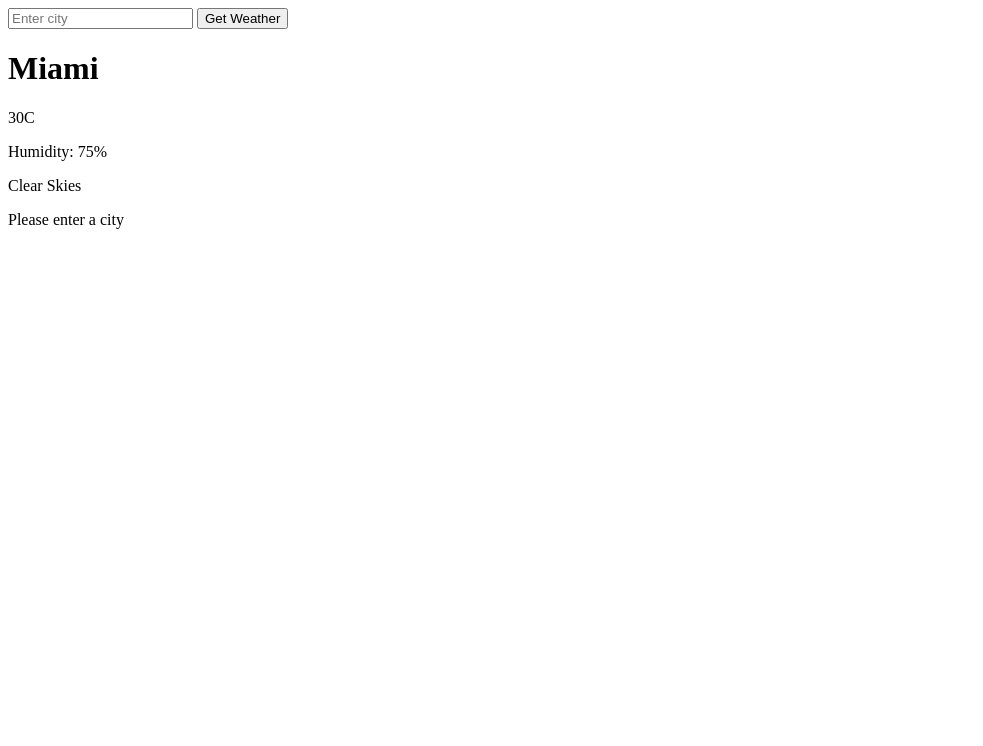
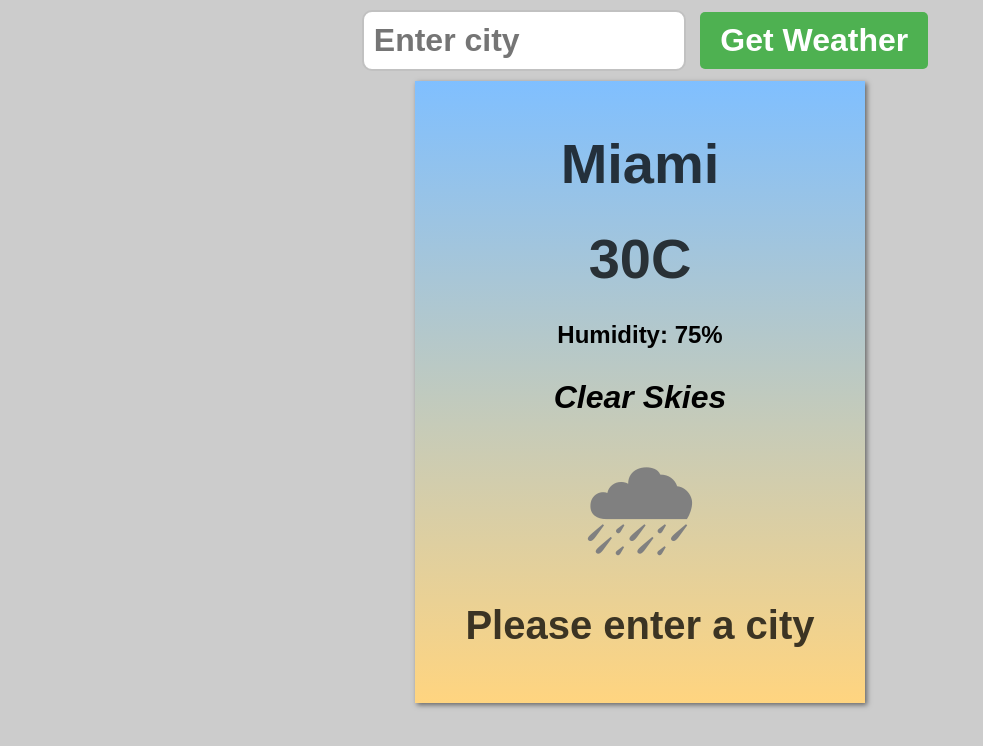
Before and after one commit to StrikeHERE29/weather, a plain HTML site: page index.html in a window 1280 px wide. Shown: the whole page, without its empty margins (0-983 px from the left). Drawn offline with Linux system fonts and the light colour scheme.

Commit message:
added some styles for the weather card

```diff
--- a/index.css
+++ b/index.css
@@ -0,0 +1,92 @@
+body{
+    font-family: Arial, Helvetica, sans-serif;
+    background-color: hsl(0, 0%, 80%);
+    margin: 0;
+    display: flex;
+    flex-direction: column;
+    align-items: center;
+}
+
+.weatherForm{
+    margin: 20px;
+
+}
+
+.cityInput{
+    padding: 10px;
+    font-size: 2rem;
+    font-weight: bold;
+    border: 2px solid hsla(0,0%,20%, 0.3 );
+    border-radius: 10px;
+    margin: 10px;
+    width: 300px;
+}
+
+button[type="submit"]{
+    padding: 10px 20px;
+    font-weight: bold;
+    font-size: 2rem;
+    background-color: hsl(122, 39%, 50%);
+    color: white;
+    border: none;
+    border-radius: 5px;
+    cursor: pointer;
+}
+
+
+button[type="submit"]:hover{
+    background-color: hsl(122, 39%, 40%);
+}
+
+.card{
+    background: linear-gradient(180deg, hsl(210, 100%, 75%), hsl(40, 100%, 75%));
+    padding: 50px;
+    box-shadow: 2px 2px 5px hsla(0, 0%, 0%, 0.507);
+    min-width: 300px;
+    display: flex;
+    flex-direction: column;
+    align-items: center;
+}
+
+h1{
+
+    margin-top: 0;
+    margin-bottom: 25px;
+}
+
+p{
+    font-size: 1.5rem;
+    margin: 5px 0;
+}
+
+.cityDisplay, .tempDisplay{
+    font-size: 3.5rem;
+    font-weight: bold;
+    color:hsla(0, 0%, 0%, 0.753);
+    margin-bottom:25px ;
+
+}
+
+.humidityDisplay{
+    font-weight: bold;
+    margin-bottom: 25px;
+
+}
+.descDisplay{
+    font-size: 2rem;
+    font-style: italic;
+    font-weight: bold;
+}
+
+
+.errorDisplay{
+    font-size: 2.5rem;
+    font-weight: bold;
+    color: hsla(0, 0%, 0%, 0.753);
+}
+
+.weatherEmoji{
+    margin: 0;
+    font-size: 6.5rem;
+    color:grey;
+}
--- a/index.html
+++ b/index.html
@@ -17,7 +17,7 @@
         <p class="tempDisplay">30C</p>
         <p class="humidityDisplay">Humidity: 75%</p>
         <p class="descDisplay">Clear Skies</p>
-
+        <p class="weatherEmoji">🌧</p>
         <p class="errorDisplay">Please enter a city</p>
     </div>
 
```
